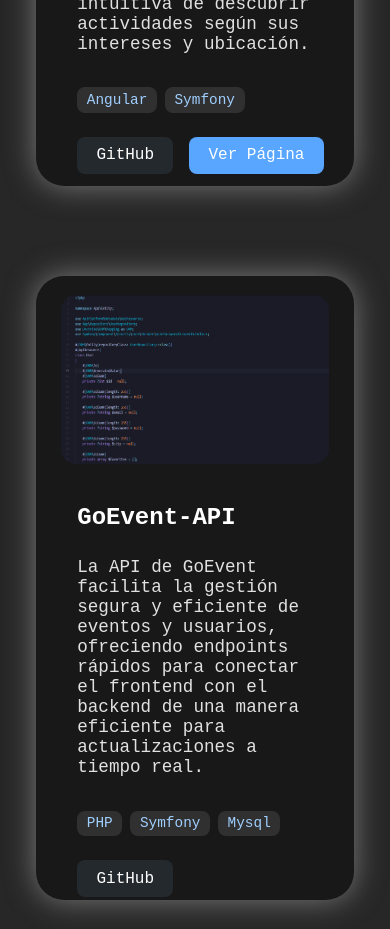
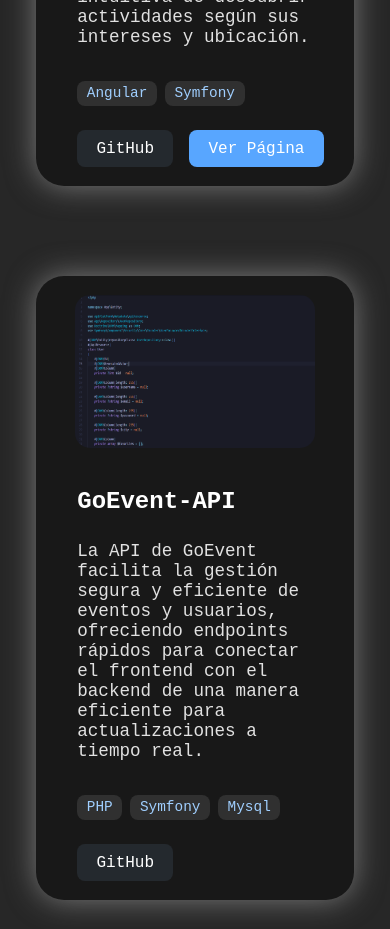
Before and after one commit to dariolopez05/portfolio, an Angular app: page / in a window 390 px wide. Shown: the part 2460-3389 px from the top of the page. Built offline with nearby package versions, Linux system fonts and the light colour scheme.

Commit message:
Actualizando diseño

```diff
--- a/src/app/components/projects/projects.component.css
+++ b/src/app/components/projects/projects.component.css
@@ -125,10 +125,6 @@
     flex-direction: column !important;
     gap: 1rem;
   }
-  .project-image {
-    width: 100%;
-    height: 200px;
-  }
 
   .project-card {
     height: 650px;
@@ -141,8 +137,8 @@
   }
 
   .project-image {
-    width: 100%;
-    height: 170px;
+    width: 90%;
+    height: 40%;
     margin-top: 2rem;
   }
 }
@@ -173,7 +169,7 @@
   display: flex;
   gap: 1rem;
   margin-top: 1.5rem;
-  margin-bottom: 1rem;
+  margin-bottom: 2rem;
 }
 
 .btn {
```
